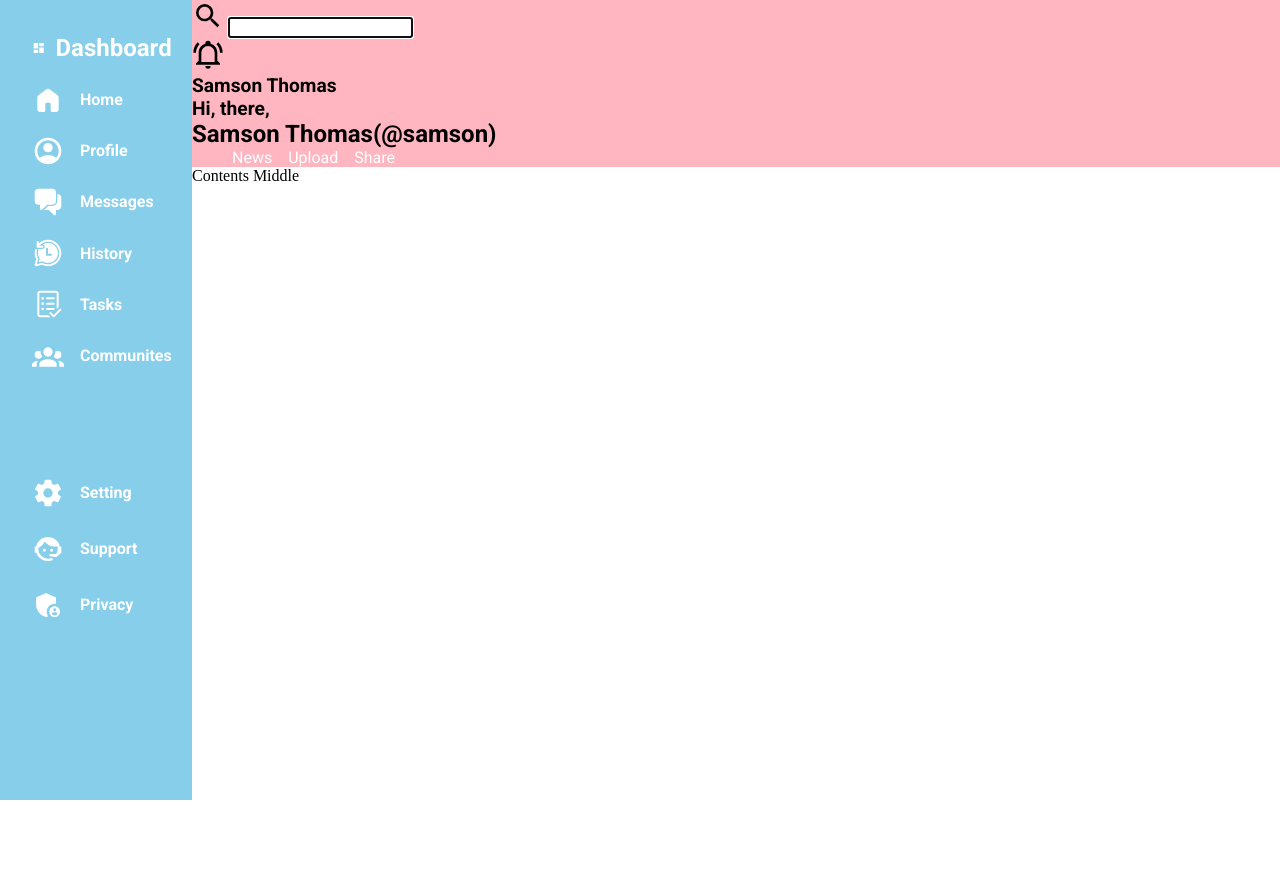
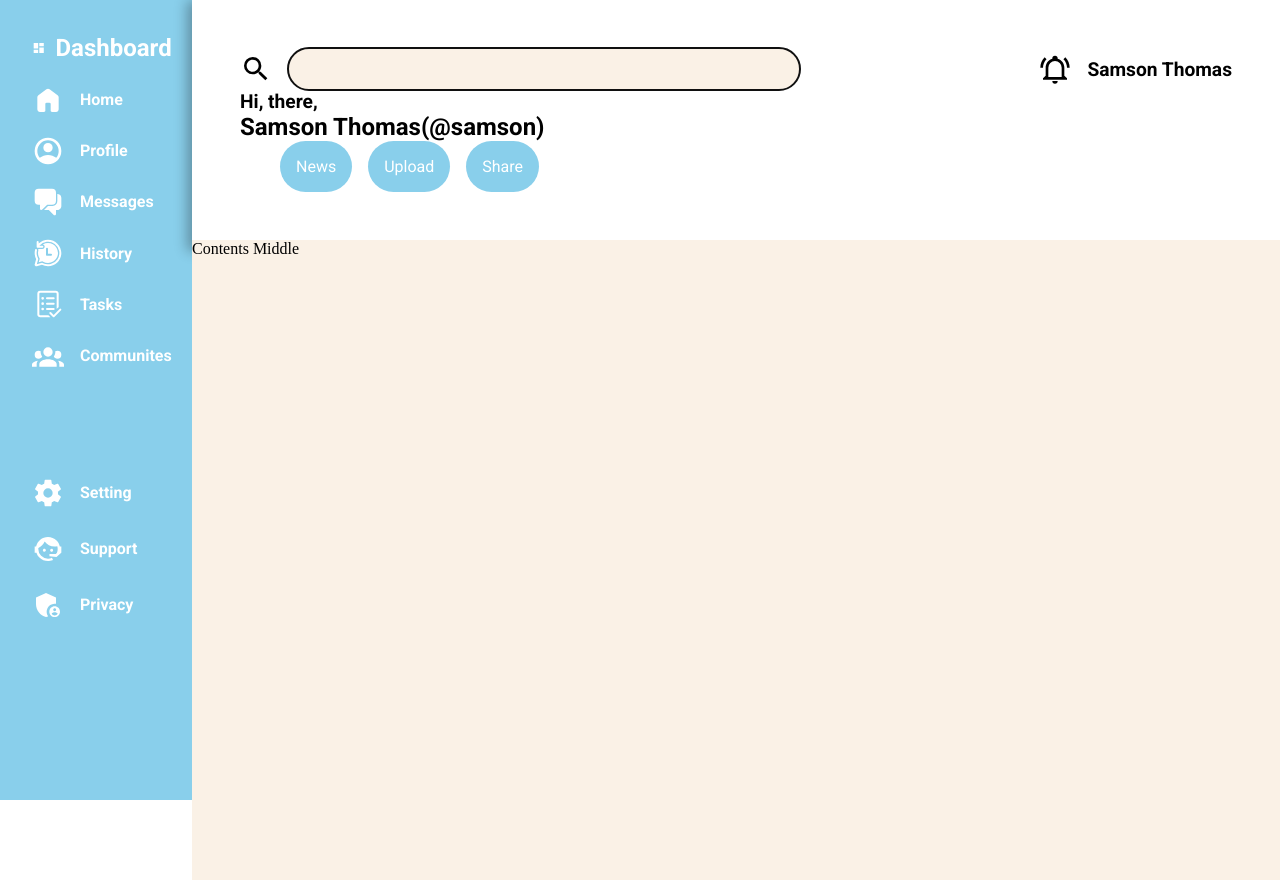
Before and after one commit to samsonite565/the_odin_project, a plain HTML site: page admin_dashboard_project/index.html in a window 1280 px wide. Before the commit the page ends 807 px from the top, so only its background shows below. Drawn offline with Linux system fonts and the light colour scheme; files whose address does not match are found by name.

Commit message:
Not much changes. Finished the first part of the top-nav need to finish second half of navigation. Cards haven't started. Started to implement the use of variables in the code to maintain consistany of elements.

```diff
--- a/admin_dashboard_project/index.html
+++ b/admin_dashboard_project/index.html
@@ -1,12 +1,10 @@
 <!DOCTYPE html>
 <html lang="en">
-
 <head>
   <meta charset="UTF-8">
   <meta name="viewport" content="width=device-width, initial-scale=1.0">
   <link rel="stylesheet" href="style.css"> <!--Link to CSS file-->
   <title>Admin Dashboard</title>
-
 <body>
   <main class="wrapper">
     <section class="sidebar">
@@ -35,8 +33,7 @@
               <a href="">Profile</a>
             </li>
             <li class="dual-menu">
-                            <svg xmlns="http://www.w3.org/2000/svg" width="32" height="32"
-                                viewBox="0 0 24 24">
+              <svg xmlns="http://www.w3.org/2000/svg" width="32" height="32" viewBox="0 0 24 24">
                 <g fill="none">
                   <path fill-rule="evenodd" clip-rule="evenodd"
                     d="M2 5a3 3 0 0 1 3-3h10a3 3 0 0 1 3 3v6a3 3 0 0 1-3 3h-3.586l-3.707 3.707A1 1 0 0 1 6 17v-3H5a3 3 0 0 1-3-3V5zm20 4v6c0 1-.6 3-3 3h-1v3c0 .333-.2 1-1 1c-.203 0-.368-.043-.5-.113L12.613 18H9l3-3h3c1.333 0 4-.8 4-4V6c1 0 3 .6 3 3z"
@@ -46,16 +43,15 @@
               <a href="#">Messages</a>
             </li>
             <li class="dual-menu">
-                            <svg xmlns="http://www.w3.org/2000/svg" width="32" height="32"
-                                viewBox="0 0 24 24">
+              <svg xmlns="http://www.w3.org/2000/svg" width="32" height="32" viewBox="0 0 24 24">
                 <path fill="currentColor"
                   d="M22 12c0-5.523-4.477-10-10-10a9.97 9.97 0 0 0-7 2.859V3.75a.75.75 0 0 0-1.5 0v3.5c0 .414.336.75.75.75h3.5a.75.75 0 0 0 0-1.5H5.519a8.5 8.5 0 1 1 2.348 12.93l-.27-.15l-3.986 1.111l1.113-3.984l-.151-.27A8.46 8.46 0 0 1 3.5 12c0-.675.079-1.332.227-1.962c.08-.301.065-.888-.536-1.02c-.613-.134-.87.355-.935.719h.001A10 10 0 0 0 2 12a9.96 9.96 0 0 0 1.115 4.592l-1.068 3.823a1.25 1.25 0 0 0 1.54 1.54l3.826-1.067A9.96 9.96 0 0 0 12 22c5.523 0 10-4.477 10-10M8.17 5.55a7.5 7.5 0 1 1 .185 13.006l-.63-.35l-2.674.745l.747-2.672l-.352-.63A7.46 7.46 0 0 1 4.5 12c0-.594.069-1.17.199-1.723a2.04 2.04 0 0 0-.039-1.136A2 2 0 0 0 4.605 9H7.75a1.75 1.75 0 0 0 .42-3.45M11.25 8a.75.75 0 0 0-.75.75v4.5c0 .414.336.75.75.75h3a.75.75 0 0 0 0-1.5H12V8.75a.75.75 0 0 0-.75-.75" />
               </svg>
               <a href="#">History</a>
             </li>
             <li class="dual-menu">
-                            <svg xmlns="http://www.w3.org/2000/svg" width="32" height="32"
-                                viewBox="0 0 24 24"><path fill="currentColor"
+              <svg xmlns="http://www.w3.org/2000/svg" width="32" height="32" viewBox="0 0 24 24">
+                <path fill="currentColor"
                   d="M19.995 4.097A2.25 2.25 0 0 0 17.75 2H6.25l-.154.005A2.25 2.25 0 0 0 4 4.251v15.498l.005.154A2.25 2.25 0 0 0 6.25 22h7.568l-1.5-1.5H6.25l-.102-.007a.75.75 0 0 1-.648-.743V4.251l.007-.102a.75.75 0 0 1 .743-.648h11.5l.102.007a.75.75 0 0 1 .648.743v11.567l1.159-1.159q.16-.16.34-.28V4.25zm-3.707 17.902h-.076a.75.75 0 0 1-.493-.219l-2.5-2.502a.75.75 0 0 1 1.062-1.06l1.969 1.971l4.47-4.47a.75.75 0 1 1 1.06 1.061l-5 5a.75.75 0 0 1-.492.219M13.84 16.5a2 2 0 0 0-.182 0h-2.413a.75.75 0 0 1 0-1.5h5.004a.75.75 0 1 1 0 1.5zM9 7.752a1 1 0 1 1-2 0a1 1 0 0 1 2 0m1.496-.002a.75.75 0 0 1 .75-.75h5.004a.75.75 0 1 1 0 1.5h-5.004a.75.75 0 0 1-.75-.75m.75 3.25a.75.75 0 0 0 0 1.5h5.004a.75.75 0 1 0 0-1.5zM8 12.75a1 1 0 1 0 0-2a1 1 0 0 0 0 2m1 2.998a1 1 0 1 1-2 0a1 1 0 0 1 2 0" />
               </svg>
               <a href="#">Tasks</a>
@@ -121,13 +117,13 @@
         <div class="top-nav">
           <nav>
             <menu class="dual-menu">
-                            <li>
+              <li class="right-nav">
                 <a href="#">News</a>
               </li>
-                            <li>
+              <li class="right-nav">
                 <a href="#">Upload</a>
               </li>
-                            <li>
+              <li class="right-nav">
                 <a href="#">Share</a>
               </li>
             </menu>
--- a/admin_dashboard_project/style.css
+++ b/admin_dashboard_project/style.css
@@ -1,4 +1,10 @@
 @layer global {
+  :root {
+    --bg-color: rgb(250, 241, 230);
+    --secondary-color: hsl(197, 71%, 73%);
+    --crds-highlight-color: hsl(73, 82%, 49%);
+  }
+
   @font-face {
     font-display: swap;
     font-family: 'Roboto';
@@ -59,7 +65,7 @@ menu li {
 }
 
 .sidebar {
-  background-color: skyblue;
+  background-color: var(--secondary-color);
   grid-row: 1/6;
   height: 100vh;
   display: flex;
@@ -113,12 +119,52 @@ menu li {
 /* Top Navigation styles begin from here */
 
 .navigation { /*Top Search bar. Includes the top nav bar as well */
-  background-color:lightpink;
-  grid-row: 1/2; }
+  background-color: hsl(0, 100%, 100%);
+  grid-row: 1/2;
+  padding: 3rem;
+  box-shadow: 0px 6px 12px 5px hsla(351, 100%, 1%, 0.301);
+}
+.first-halfbar {
+  display: flex;
+  justify-content: space-between;
+  align-content: center;
+  gap: 1rem;
+}
+.searchbar {
+  display: flex;
+  flex-basis: 1;
+  gap: 1rem;
+  align-items: center;
+
+  & input {
+    font-size: 1.5em;
+    width: 40vw;
+    border-radius: 2rem;
+    border: none;
+    text-align:left;
+    padding: .3em .5em;
+    background-color: var(--bg-color);
+
+  }
+}
+.right-side-userdetails {
+  display:flex;
+  justify-content: space-between;
+  align-items: center;
+  gap: 1rem;
+
+
+}
 
 
 /* Main Cards styles are found here  */
 .content {
   grid-row: 2/6;
   grid-column: 2/3;
+  background-color:var(--bg-color);
 }
+.right-nav {
+  padding: 1rem;
+  background-color: var(--secondary-color);
+  border-radius: 3em;
+}
```
Lines whose indentation alone changed are shown as unchanged.
